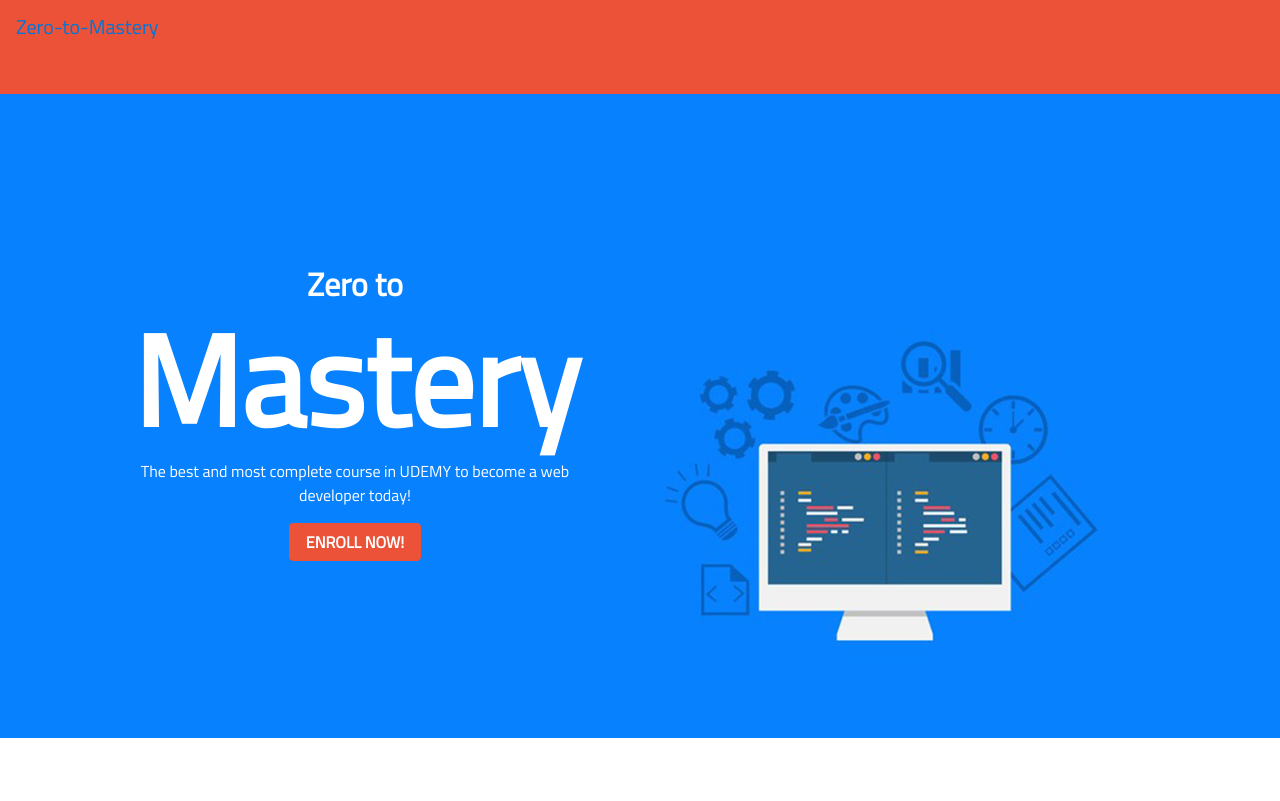
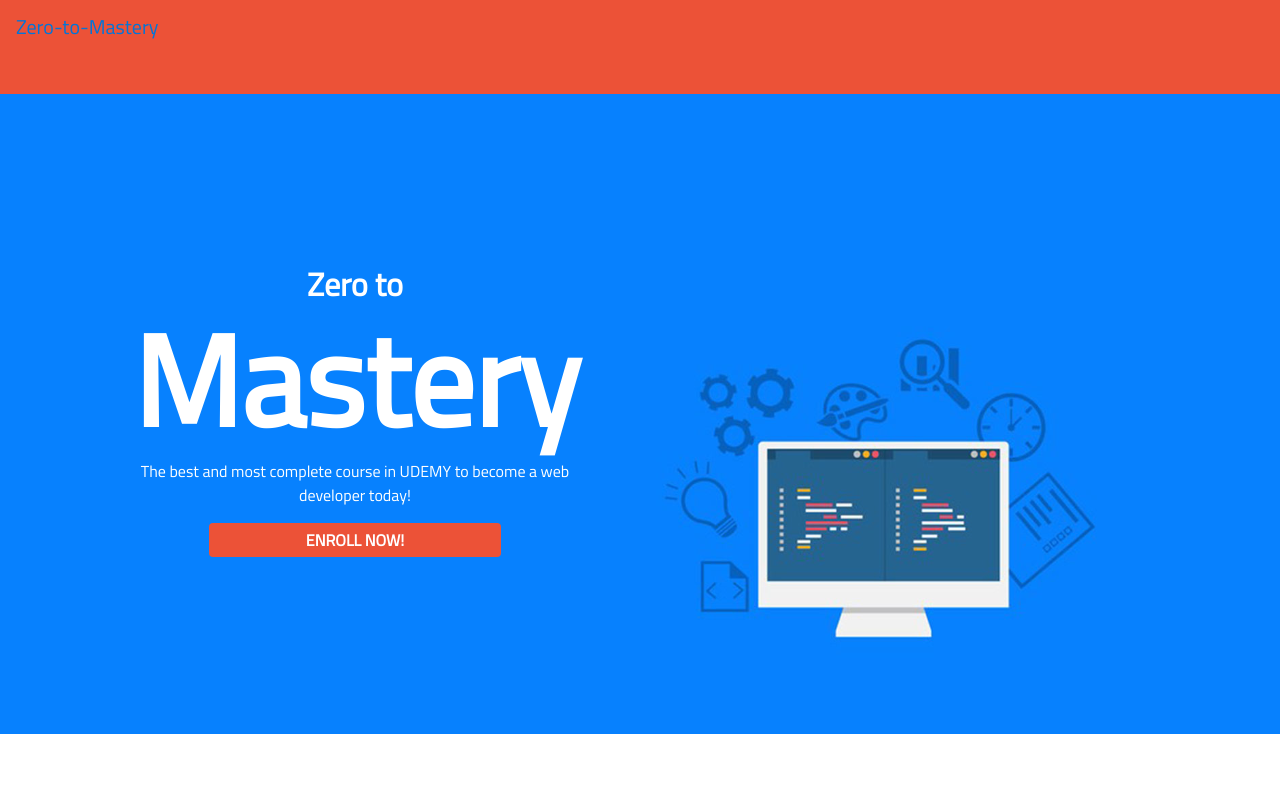
Before and after one commit to lusalga/zero-to-mastery-website, a PHP site: page / in a window 1280 px wide. Shown: the top 801 px of the page. Run offline with PHP 8.4, Linux system fonts and the light colour scheme; some libraries are stand-ins or nearby versions; some web fonts are replaced.

Commit message:
Incresed size of Enroll button to 5em

```diff
--- a/assets/css/style.css
+++ b/assets/css/style.css
@@ -312,7 +312,8 @@
         }
         #enroll-button {
             color: #ffffff;
-            border-color: #ec5237;
+            border: 1px solid transparent;
+            padding: .375rem 6em;
             background-color: #ec5237;
         }
 
```
